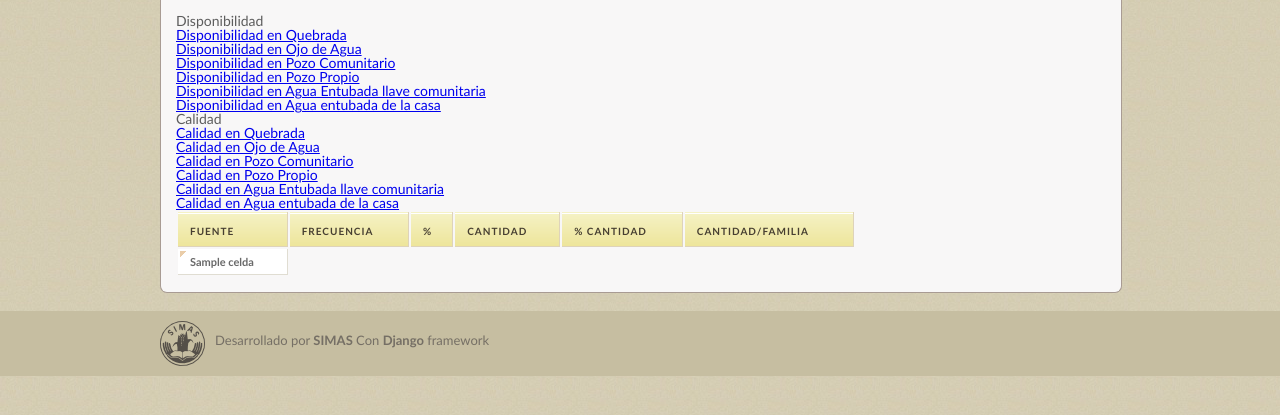
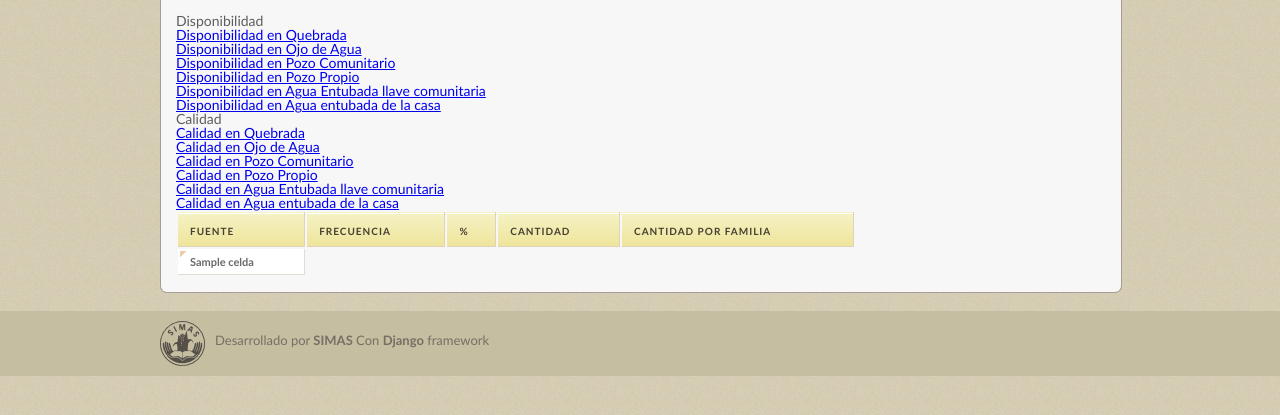
Before and after one commit to CARocha/jfps-achuapa, a Django app: template achuapa/templates/achuapa/agua.html in a window 1280 px wide. Shown: the part 210-625 px from the top of the page. Run offline with Django 3.2, Linux system fonts and the light colour scheme; the template is opened without the code that fills it: most values are stand-ins (such as "Sample title", 1, 10 or a date in 2020); some libraries are stand-ins or nearby versions.

Commit message:
fixed bug en agua

```diff
--- a/achuapa/encuesta/views.py
+++ b/achuapa/encuesta/views.py
@@ -932,12 +932,12 @@ def agua(request):
         query = consulta.filter(agua__fuente=choice[0])
         numero = query.count()
         resultados = query.aggregate(cantidad=Sum('agua__cantidad'))
-        prom = resultados['cantidad']/float(consulta.count())
+        prom = float(numero)/resultados['cantidad']
         fila = [choice[1], numero,
                 #saca_porcentajes(numero, total['total'], False),
                 saca_porcentajes(numero, consulta.count(), False),
                 resultados['cantidad'],
-                saca_porcentajes(resultados['cantidad'], total['cantidad'], False),
+                #saca_porcentajes(resultados['cantidad'], total['cantidad'], False),
                 "%.2f" % prom]
         tabla.append(fila)
 
--- a/achuapa/templates/achuapa/agua.html
+++ b/achuapa/templates/achuapa/agua.html
@@ -54,8 +54,7 @@ Calidad
         <th>Frecuencia</th>
         <th>%</th>
         <th>Cantidad</th>
-        <th>% Cantidad</th>
-        <th>Cantidad/Familia</th>
+        <th>Cantidad por Familia</th>
     </tr>
  </thead>
     {% for fila in tabla%}
```
